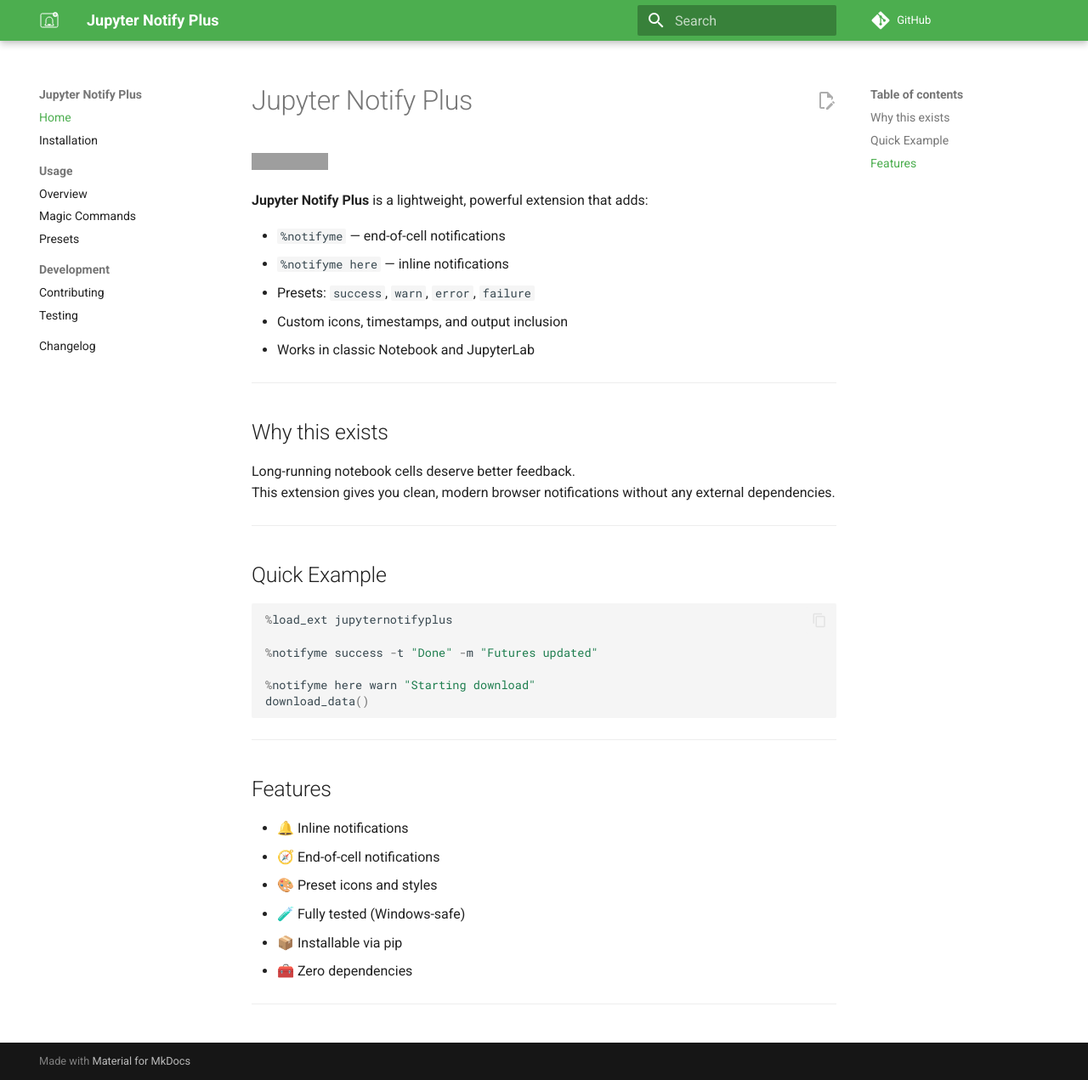
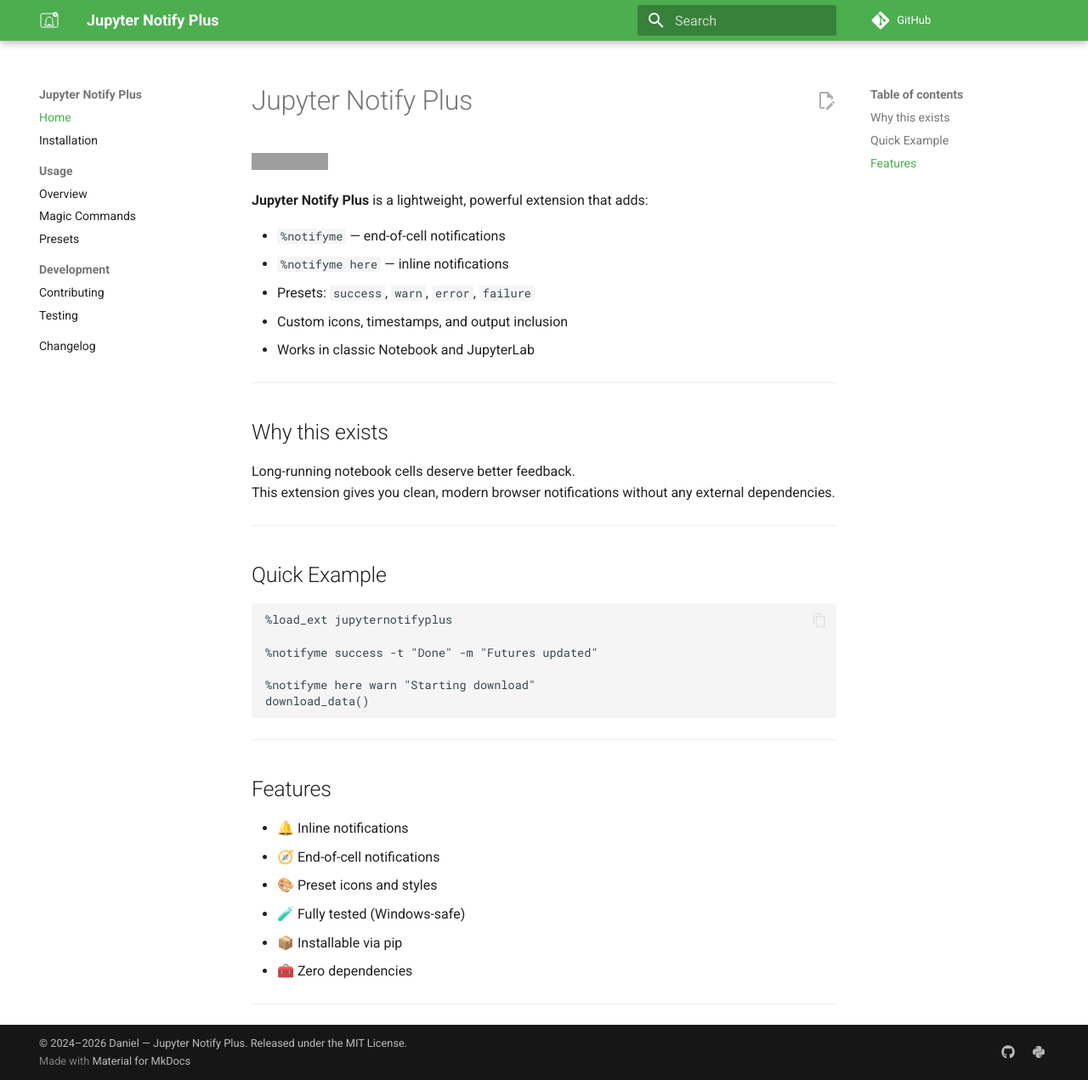
Before and after one commit to cngmid/jupyternotifyplus, an MkDocs documentation site: the page built from docs/index.md, in a window 1280 px wide and 1271 px high. Shown: the whole window at 85% size. Built offline with MkDocs 1.6.1 and Material for MkDocs 9.7.7, drawn with Linux system fonts in a browser that asks for light colours; comment, search, counter and statistics services are not loaded; grey boxes are pictures that could not be loaded.

```diff
--- a/mkdocs.yml
+++ b/mkdocs.yml
@@ -37,3 +37,28 @@ markdown_extensions:
   - codehilite
   - toc:
       permalink: true
+
+extra:
+  social:
+    - icon: fontawesome/brands/github
+      link: https://github.com/cngmid/jupyternotifyplus
+    - icon: fontawesome/brands/python
+      link: https://pypi.org/project/jupyternotifyplus/
+
+markdown_extensions:
+  - admonition
+  - toc:
+      permalink: true
+  - footnotes
+  - attr_list
+  - md_in_html
+
+extra_javascript: []
+extra_css: []
+
+extra_templates:
+  - _footer.md
+
+copyright: >
+  © 2024–2026 Daniel — Jupyter Notify Plus.
+  Released under the MIT License.
```
Also changed, not shown: docs/_footer.md (added, +5 -0 lines).
